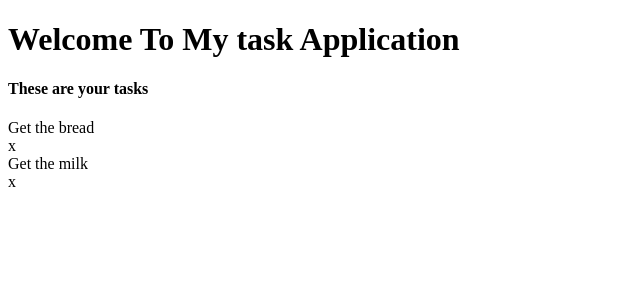
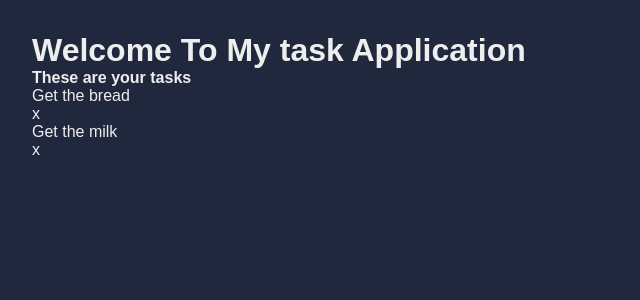
Before and after one commit to Collinswarui/Task-app, a React (Create React App) app in the folder client/: page / in a window 1280 px wide. Shown: the top 300 px of the page, without its empty margins (0-640 px from the left). Built offline with nearby package versions, Linux system fonts and the light colour scheme; the HTML template or start-up script is replaced by a standard one.

Commit message:
added some styling to the application

```diff
--- a/client/src/index.css
+++ b/client/src/index.css
@@ -1,3 +1,24 @@
 :root{
+    --primary: #D81E58;
+    --secondary: #8A4EFC;
+    --light: #EEE;
+    --light-alt: #61759b;
+    --dark: #131A26;
+    --dark-alt: #20283E;
+}
 
+*{
+    margin: 0;
+    padding: 0;
+    box-sizing: border-box;
+    font-family: 'Fira Sans', sans-serif;
 }
+
+body{
+    background-color: var(--dark-alt);
+    color: var(--light);
+}
+
+.app{
+    padding: 32px;
+}
```
